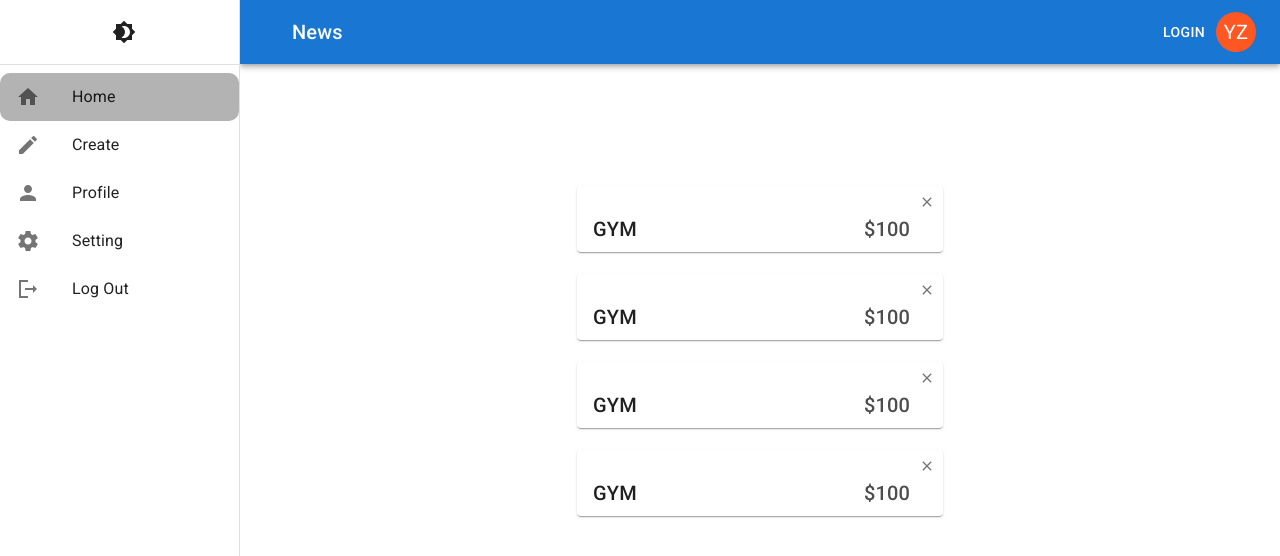
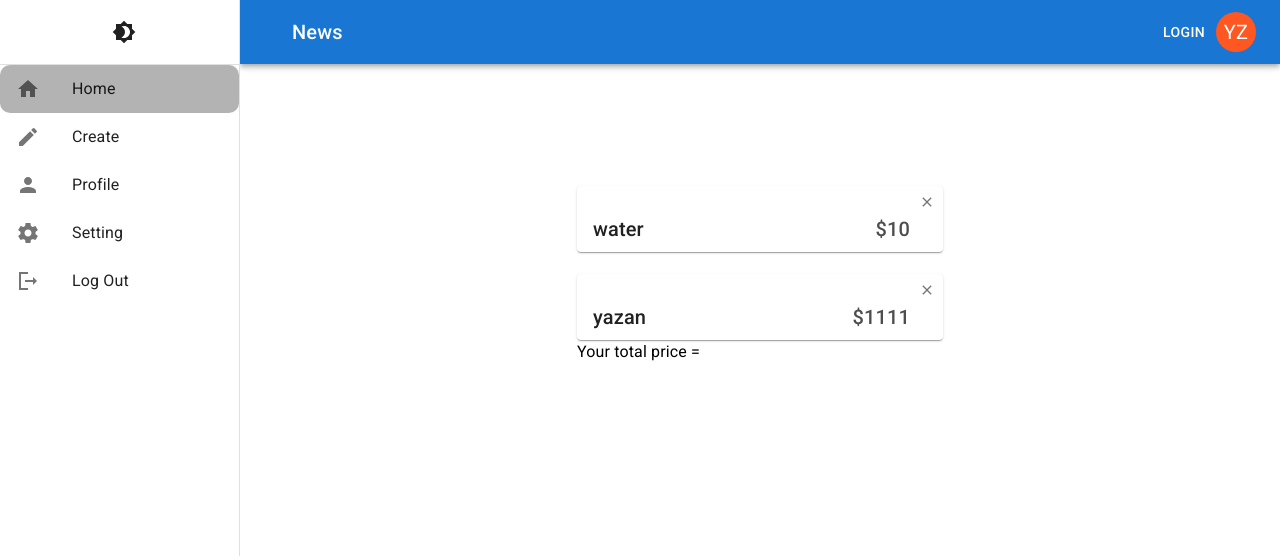
Before and after one commit to yznabuz/MUI-website-calculate-expences, a React (Create React App) app: page / in a window 1280 px wide. Shown: the top 556 px of the page. Built offline with nearby package versions, Linux system fonts and the light colour scheme; data requests are answered from the project's data file.

Commit message:
send and get data

```diff
--- /dev/null
+++ b/data/db.json
@@ -0,0 +1,14 @@
+{
+  "mydata": [
+    {
+      "title": "water",
+      "price": 10,
+      "id": 1
+    },
+    {
+      "title": "yazan",
+      "price": 1111,
+      "id": 2
+    }
+  ]
+}
--- a/src/App.js
+++ b/src/App.js
@@ -7,12 +7,14 @@ import {
 import Root from "./Pages/Root";
 import Home from "./Pages/Home/Home.jsx";
 import Create from "./Pages/Create/Create.jsx";
+import Notfound from "./Pages/Notfound";
 
 const router = createBrowserRouter(
   createRoutesFromElements(
     <Route path="/" element={<Root />}>
       <Route index element={<Home />} />
       <Route path="create" element={<Create />} />
+      <Route path="*" element={<Notfound />} />
     </Route>
   )
 );
--- a/src/Pages/Components/SideBar.jsx
+++ b/src/Pages/Components/SideBar.jsx
@@ -2,7 +2,6 @@ import * as React from "react";
 import Box from "@mui/material/Box";
 import Drawer from "@mui/material/Drawer";
 import Toolbar from "@mui/material/Toolbar";
-import List from "@mui/material/List";
 import Divider from "@mui/material/Divider";
 import {
   IconButton,
@@ -26,6 +25,15 @@ const drawerWidth = 240;
 export default function SideBar({ setMode, drw, drwHide, hideDrawe }) {
   const theme = useTheme();
   const currentLocation = useLocation();
+
+  const myList = [
+    { name: "Home", icon: <HomeIcon />, path: "/" },
+    { name: "Create", icon: <CreateIcon />, path: "/create" },
+    { name: "Profile", icon: <PersonIcon />, path: "/profile" },
+    { name: "Setting", icon: <SettingsSharpIcon />, path: "/setting" },
+    { name: "Log Out", icon: <LogoutSharpIcon />, path: "/logout" },
+  ];
+
   return (
     <Box sx={{ display: "flex" }}>
       <Drawer
@@ -65,12 +73,14 @@ export default function SideBar({ setMode, drw, drwHide, hideDrawe }) {
           </IconButton>
         </Toolbar>
         <Divider />
-        <List>
-          <Link className="navBtn" to="/">
+
+        {myList.map((item) => {
+          return (
+            <Link className="navBtn" to={item.path}>
               <ListItem
                 sx={{
                   backgroundColor:
-                  currentLocation.pathname === "/"
+                    currentLocation.pathname === item.path
                       ? theme.palette.bg.main
                       : null,
                   borderRadius: "10px",
@@ -78,63 +88,13 @@ export default function SideBar({ setMode, drw, drwHide, hideDrawe }) {
                 disablePadding
               >
                 <ListItemButton>
-                <ListItemIcon>
-                  <HomeIcon />
-                </ListItemIcon>
-                <ListItemText primary="Home" />
+                  <ListItemIcon>{item.icon}</ListItemIcon>
+                  <ListItemText primary={item.name} />
                 </ListItemButton>
               </ListItem>
             </Link>
-          <Link className="navBtn" to="/create">
-            <ListItem
-              sx={{
-                backgroundColor:
-                  currentLocation.pathname === "/create"
-                    ? theme.palette.bg.main
-                    : null,
-                borderRadius: "10px",
-              }}
-              disablePadding
-            >
-              <ListItemButton>
-                <ListItemIcon>
-                  <CreateIcon />
-                </ListItemIcon>
-                <ListItemText primary="Create" />
-              </ListItemButton>
-            </ListItem>
-          </Link>
-          <Link className="navBtn" to="/profile">
-            <ListItem disablePadding>
-              <ListItemButton>
-                <ListItemIcon>
-                  <PersonIcon />
-                </ListItemIcon>
-                <ListItemText primary="Profile" />
-              </ListItemButton>
-            </ListItem>
-          </Link>
-          <Link className="navBtn" to="/setting">
-            <ListItem disablePadding>
-              <ListItemButton>
-                <ListItemIcon>
-                  <SettingsSharpIcon />
-                </ListItemIcon>
-                <ListItemText primary="Setting" />
-              </ListItemButton>
-            </ListItem>
-          </Link>
-          <Link className="navBtn" to="/logout">
-            <ListItem disablePadding>
-              <ListItemButton>
-                <ListItemIcon>
-                  <LogoutSharpIcon />
-                </ListItemIcon>
-                <ListItemText primary="Log Out" />
-              </ListItemButton>
-            </ListItem>
-          </Link>
-        </List>
+          );
+        })}
       </Drawer>
     </Box>
   );
--- a/src/Pages/Create/Create.jsx
+++ b/src/Pages/Create/Create.jsx
@@ -6,15 +6,33 @@ import {
   useTheme,
 } from "@mui/material";
 import "./Create.css";
+import { useNavigate } from "react-router-dom";
 import SendIcon from "@mui/icons-material/Send";
 
-import React from "react";
+import React, { useState } from "react";
 
 const Create = () => {
+  const [title, setTitle] = useState("");
+  const [price, setPrice] = useState(0);
+  const nav = useNavigate();
+
+  function sendData() {
+    fetch("http://localhost:3001/mydata", {
+      method: "POST",
+      headers: {
+        "Content-Type": "application/json",
+      },
+      body: JSON.stringify({ title, price }),
+    });
+    nav("/");
+  }
   const theme = useTheme();
   return (
     <Box sx={{ mt: "100px", width: "360px" }}>
       <TextField
+        onChange={(e) => {
+          setTitle(e.target.value);
+        }}
         fullWidth={true}
         label="Transaction Name"
         id="outlined-start-adornment"
@@ -25,6 +43,9 @@ const Create = () => {
         variant="filled"
       />
       <TextField
+        onChange={(e) => {
+          setPrice(Number(e.target.value));
+        }}
         fullWidth={true}
         label="Transaction Amount"
         id="outlined-start-adornment"
@@ -36,6 +57,7 @@ const Create = () => {
       />
       <Button
         fullWidth={true}
+        onClick={sendData}
         sx={{
           marginTop: "50px",
           backgroundColor: theme.palette.btnC.main,
--- a/src/Pages/Home/Home.jsx
+++ b/src/Pages/Home/Home.jsx
@@ -1,11 +1,22 @@
 import { Box, Paper, Typography, IconButton } from "@mui/material";
 import "./Home.css";
-import React from "react";
 import CloseIcon from "@mui/icons-material/Close";
+import { useEffect, useState } from "react";
+import { useNavigate } from "react-router-dom";
 
 const Home = () => {
+  const [mydata, setMydata] = useState([]);
+
+  useEffect(() => {
+    fetch("http://localhost:3001/mydata")
+      .then((res) => res.json())
+      .then((data) => setMydata(data));
+  }, []);
+
   return (
-    <Box sx={{ mt: "100px", mr: { xs :"240px", sm: "0px" } }}>
+    <Box sx={{ mt: "100px", mr: { xs: "240px", sm: "0px" } }}>
+      {mydata.map((item) => {
+        return (
           <Paper
             sx={{
               position: "relative",
@@ -18,78 +29,20 @@ const Home = () => {
             }}
           >
             <Typography sx={{ ml: "16px" }} variant="h6">
-          GYM
+              {item.title}
             </Typography>
             <Typography sx={{ mr: "33px", opacity: "0.8" }} variant="h6">
-          $100
+              ${item.price}
             </Typography>
             <IconButton sx={{ position: "absolute", top: "0", right: "0" }}>
               <CloseIcon sx={{ fontSize: "16px" }} />
             </IconButton>
           </Paper>
-      <Paper
-        sx={{
-          position: "relative",
-          width: "366px",
-          display: "flex",
-          justifyContent: "space-between",
-          mt: "22px",
-          pt: "27px",
-          pb: "7px",
-        }}
-      >
-        <Typography sx={{ ml: "16px" }} variant="h6">
-          GYM
+        );
+      })}
+      <Typography variant="body1" color="initial">
+        Your total price ={" "}
       </Typography>
-        <Typography sx={{ mr: "33px", opacity: "0.8" }} variant="h6">
-          $100
-        </Typography>
-        <IconButton sx={{ position: "absolute", top: "0", right: "0" }}>
-          <CloseIcon sx={{ fontSize: "16px" }} />
-        </IconButton>
-      </Paper>
-      <Paper
-        sx={{
-          position: "relative",
-          width: "366px",
-          display: "flex",
-          justifyContent: "space-between",
-          mt: "22px",
-          pt: "27px",
-          pb: "7px",
-        }}
-      >
-        <Typography sx={{ ml: "16px" }} variant="h6">
-          GYM
-        </Typography>
-        <Typography sx={{ mr: "33px", opacity: "0.8" }} variant="h6">
-          $100
-        </Typography>
-        <IconButton sx={{ position: "absolute", top: "0", right: "0" }}>
-          <CloseIcon sx={{ fontSize: "16px" }} />
-        </IconButton>
-      </Paper>
-      <Paper
-        sx={{
-          position: "relative",
-          width: "366px",
-          display: "flex",
-          justifyContent: "space-between",
-          mt: "22px",
-          pt: "27px",
-          pb: "7px",
-        }}
-      >
-        <Typography sx={{ ml: "16px" }} variant="h6">
-          GYM
-        </Typography>
-        <Typography sx={{ mr: "33px", opacity: "0.8" }} variant="h6">
-          $100
-        </Typography>
-        <IconButton sx={{ position: "absolute", top: "0", right: "0" }}>
-          <CloseIcon sx={{ fontSize: "16px" }} />
-        </IconButton>
-      </Paper>
     </Box>
   );
 };
--- /dev/null
+++ b/src/Pages/Notfound.jsx
@@ -0,0 +1,41 @@
+import React from "react";
+import { Box, Button, Typography } from "@mui/material";
+import { useTheme } from "@emotion/react";
+import { Link } from "react-router-dom";
+
+export default function Notfound() {
+  const theme = useTheme();
+  return (
+    <Box
+      sx={{
+        display: "flex",
+        justifyContent: "center",
+        alignItems: "center",
+        flexDirection: "column",
+        minHeight: "70vh",
+      }}
+    >
+      <Typography variant="h1" sx={{ color: theme.palette.error.contrasttext }}>
+        404
+      </Typography>
+      <Typography variant="h6" sx={{ color: theme.palette.error.contrasttext }}>
+        The page you’re looking for doesn’t exist.
+      </Typography>
+
+      <Link to={"/"}>
+        <Button
+          sx={{
+            mt: "30px",
+            backgroundColor: theme.palette.warning.main,
+            "&:hover": {
+              backgroundColor: theme.palette.warning.light,
+            },
+          }}
+          variant="contained"
+        >
+          Back Home
+        </Button>
+      </Link>
+    </Box>
+  );
+}
--- a/src/Pages/Root.jsx
+++ b/src/Pages/Root.jsx
@@ -3,7 +3,8 @@ import Header from "./Components/Header";
 import SideBar from "./Components/SideBar";
 import { Box, CssBaseline, createTheme } from "@mui/material";
 import { ThemeProvider } from "@emotion/react";
-import { useState } from "react";
+import { useMemo, useState } from "react";
+import getDesignTokens from "../Style/Theme";
 
 export default function Root() {
   const [mode, setMode] = useState(
@@ -13,33 +14,6 @@ export default function Root() {
       ? "light"
       : "dark"
   );
-
-  const darkTheme = createTheme({
-    palette: {
-      mode,
-      ...(mode === "light"
-        ? {
-            // palette values for light mode
-            btnC: {
-              main: "#1565c0",
-              hover: "#5788c0",
-            },
-            bg: {
-              main: "#b3b3b3",
-            },
-          }
-        : {
-            // palette values for dark mode
-            btnC: {
-              main: "orange",
-              hover: "#e3ce96",
-            },
-            bg: {
-              main: "#545454",
-            },
-          }),
-    },
-  });
 
   const [drw, setDrw] = useState("none");
   const [drwHide, setDrwHide] = useState("permanent");
@@ -53,10 +27,11 @@ export default function Root() {
     setDrw("none");
     setDrwHide("permanent");
   }
+  const theme = useMemo(() => createTheme(getDesignTokens(mode)), [mode]);
 
   return (
     <div>
-      <ThemeProvider theme={darkTheme}>
+      <ThemeProvider theme={theme}>
         <CssBaseline />
         <Header openDrawe={openDrawe} />
         <SideBar
--- /dev/null
+++ b/src/Style/Theme.jsx
@@ -0,0 +1,28 @@
+const getDesignTokens = (mode) => ({
+  palette: {
+    mode,
+    ...(mode === "light"
+      ? {
+          // palette values for light mode
+          btnC: {
+            main: "#1565c0",
+            hover: "#5788c0",
+          },
+          bg: {
+            main: "#b3b3b3",
+          },
+        }
+      : {
+          // palette values for dark mode
+          btnC: {
+            main: "orange",
+            hover: "#e3ce96",
+          },
+          bg: {
+            main: "#545454",
+          },
+        }),
+  },
+});
+
+export default getDesignTokens;
```
Lines whose indentation alone changed are shown as unchanged.
